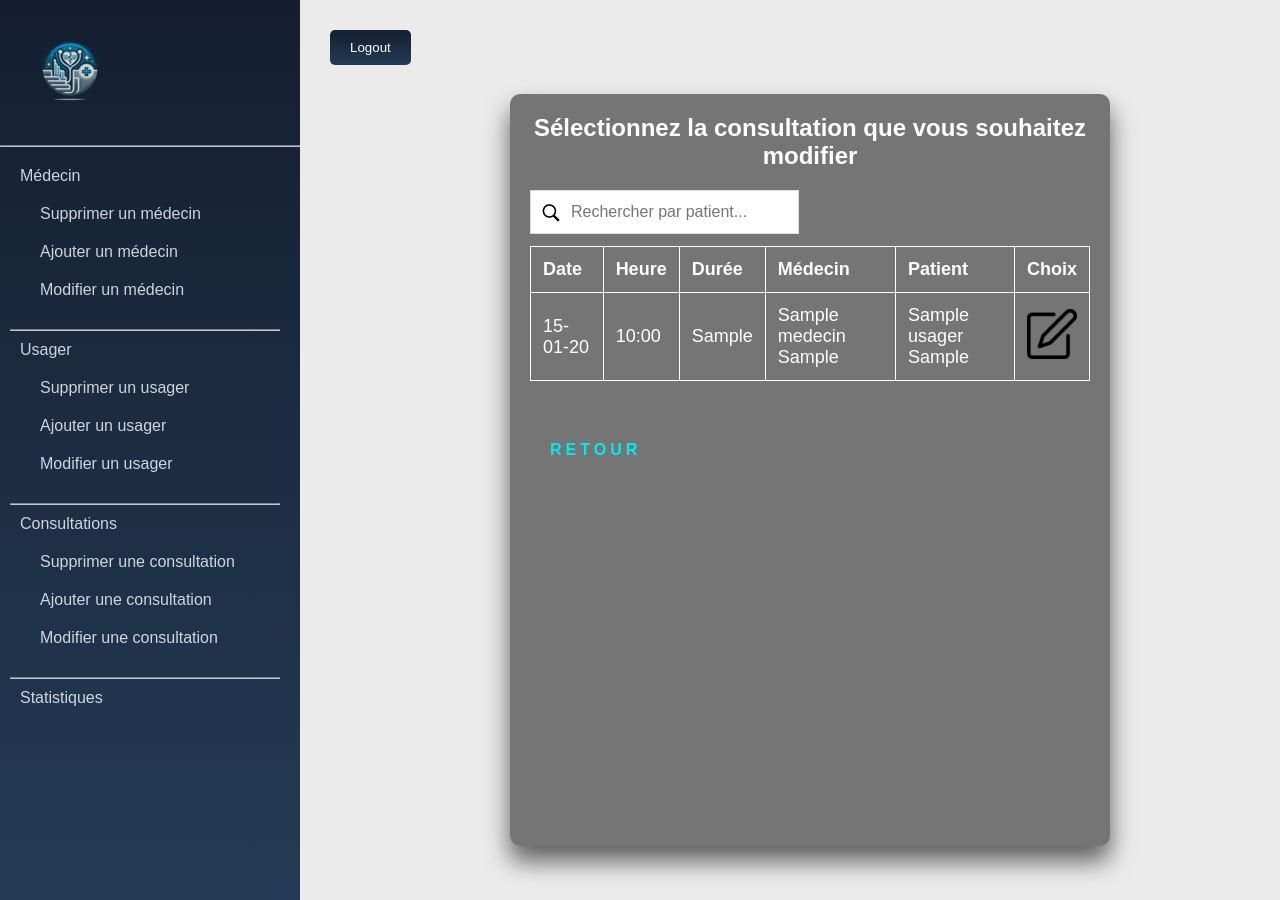
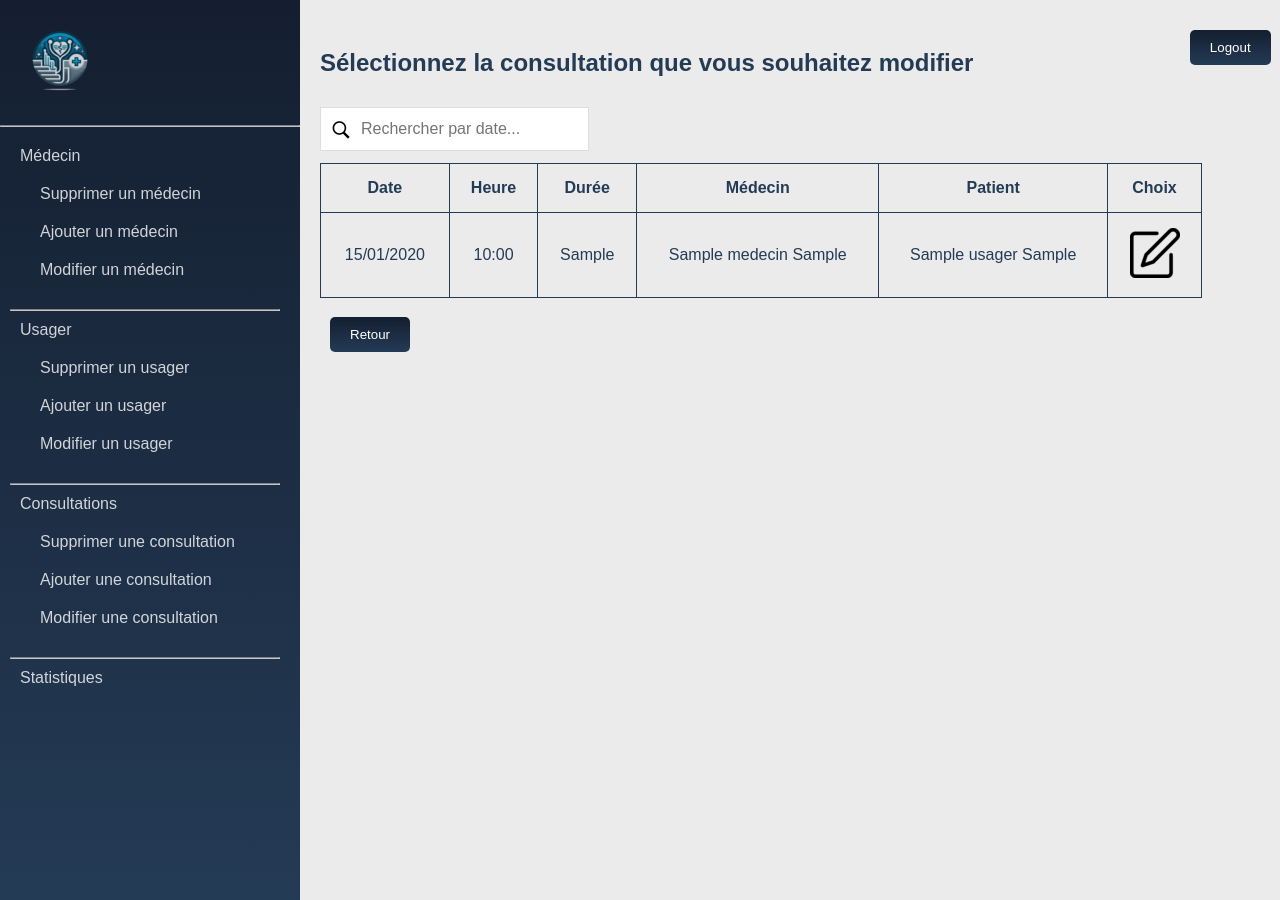
Before and after one commit to Yeetnus/projetPHP, a PHP site: page /PHP/rdv/modifier.php in a window 1280 px wide. Run offline with PHP 8.4, Linux system fonts and the light colour scheme; tables that the repository leaves empty or names only in its code hold one stand-in row (values such as "Sample post").

Commit message:
amélioration css

```diff
--- a/CSS/style.css
+++ b/CSS/style.css
@@ -7,26 +7,37 @@
 
 html {
   height: 100%;
+  overflow-y: auto;
 }
 
 body {
+  height: auto;
+  position: absolute;
   margin: 0px;
   padding: 0px;
   font-family: sans-serif;
   background: linear-gradient(#141e30, #243b55);
 }
 
-h2 {
+.h2page {
+  color: #243b55;
+  margin-top: 3%;
+  margin-bottom: 3%;
+}
+
+h2:not(.h2page) {
   color: #fff;
   margin-top: 3%;
 }
 
 /* Page login */
 .login-box {
+  overflow: auto;
   position: absolute;
   top: 50%;
   left: 50%;
   width: 400px;
+  height: auto;
   padding: 40px;
   transform: translate(-50%, -50%);
   background: rgba(0, 0, 0, .5);
@@ -190,7 +201,7 @@ h2 {
 }
 
 .scrollable-div {
-  height: auto;
+  height: 100%;
   overflow: auto;
 }
 
@@ -249,9 +260,6 @@ h2 {
   font-weight: bolder;
 }
 
-.retour {
-  margin-top: 50px;
-}
 
 @media (max-width: 600px) {
 
@@ -270,21 +278,18 @@ h2 {
   }
 }
 
-#retour {
-  float: right;
-}
 
 table {
   border-collapse: collapse;
-  width: 100%;
-  color: #ffffff;
-  border-color: #ffffff;
+  width: 90%;
+  color: #243b55;
+  border-color: #243b55;
 }
 
 table,
 th,
 td {
-  border: 1px solid #ffffff;
+  border: 1px solid #243b55;
 }
 
 th,
@@ -310,22 +315,6 @@ label {
   margin-bottom: 12px;
 }
 
-#myTable {
-  border-collapse: collapse;
-  width: 100%;
-  border: 1px solid #ddd;
-  font-size: 18px;
-}
-
-#myTable th,
-#myTable td {
-  text-align: left;
-  padding: 12px;
-}
-
-#myTable tr {
-  border-bottom: 1px solid #ddd;
-}
 
 
 nav {
@@ -357,7 +346,7 @@ nav ul {
 }
 
 nav .vertical-menu-logo {
-  padding: 20px;
+  padding: 10px;
   font-size: 1.3em;
   position: relative
 }
@@ -464,4 +453,20 @@ li a:hover {
   border-radius: 5px;
   cursor: pointer;
   transition: background-color 0.3s ease;
+  float: right;
+  margin-right: 3%;
 }
+
+.retour {
+  background: linear-gradient(#141e30, #243b55);
+  color: white;
+  padding: 10px 20px;
+  margin: 10px;
+  border: none;
+  border-radius: 5px;
+  cursor: pointer;
+  transition: background-color 0.3s ease;
+  float: left;
+  margin-top: 2%;
+  margin-bottom: 2%;
+}
--- a/PHP/rdv/ajouter.php
+++ b/PHP/rdv/ajouter.php
@@ -12,7 +12,7 @@
 
 <body>
   <div class="content-wrapper">
-      <div class="scrollable-div login-box ajout">
+      <div class="login-box ">
         <h2 class="h2ajout">Ajouter une consultation</h2>
         <form action="#" method="post" class="formulaire">
           <label>Date & heure</label>
--- a/PHP/rdv/modifier.php
+++ b/PHP/rdv/modifier.php
@@ -15,9 +15,13 @@
 
 
     <div class="content-wrapper">
-            <div class="scrollable-div choice-box">
-                <h2>Sélectionnez la consultation que vous souhaitez modifier</h2>
-                <input type="text" id="myInput" onkeyup="myFunction()" placeholder="Rechercher par patient...">
+
+            <div class="scrollable-div ">
+                <form action="../logout.php" method="post" >
+                    <input id="logout" type="submit" value="Logout">
+                </form>
+                <h2 class="h2page">Sélectionnez la consultation que vous souhaitez modifier</h2>
+                <input type="text" id="myInput" onkeyup="recherche()" placeholder="Rechercher par date...">
 
                 <table id="myTable">
                     <tr>
@@ -45,7 +49,7 @@
                       while ($usager = $recordNomusa->fetch()) { $nomusa = $usager["Nom"] . " " . $usager["Prenom"]; }
                       $date = $row["DateHeureRDV"];
                       $dateHeureObj = new DateTime($date);
-                      $dateRDV = $dateHeureObj->format('d-m-y');
+                      $dateRDV = $dateHeureObj->format('d/m/Y');
                       $heureRDV = $dateHeureObj->format('H:i'); ?>
                       <tr>
                         <td>
@@ -70,28 +74,17 @@
                             </tr>
                         <?php } ?>
                 </table>
-
-                <form>
-                    <a href="../../choix.html" class="choice-button retour" id="retour">
-                        Retour
-                    </a>
-                </form>
-
+                <button class="retour" onclick="location.href='../../choix.php'">Retour</button>
             </div>
-            <form action="../logout.php" method="post" >
-          <input id="logout" type="submit" value="Logout">
-        </form>
     </div>
     <script>
-        function myFunction() {
-            // Declare variables
+        function recherche() {
             var input, filter, table, tr, td, i, txtValue;
             input = document.getElementById("myInput");
             filter = input.value.toUpperCase();
             table = document.getElementById("myTable");
             tr = table.getElementsByTagName("tr");
 
-            // Loop through all table rows, and hide those who don't match the search query
             for (i = 0; i < tr.length; i++) {
                 td = tr[i].getElementsByTagName("td")[0];
                 if (td) {
@@ -104,31 +97,6 @@
                 }
             }
         };
-
-        function masquer_div(id) {
-            var date, heure, duree,usager,medecin;
-            date = document.getElementById("date-formulaire");
-            heure = document.getElementById("heure-formulaire");
-            duree = document.getElementById("duree-formulaire");
-            usager = document.getElementById("usager-formulaire");
-            medecin = document.getElementById("medecin-formulaire");
-
-            if (document.getElementById(id).style.display == 'block') {
-                document.getElementById(id).style.display = 'none';
-
-            }
-            else {
-                document.getElementById(id).style.display = 'block';
-            }
-        }
-
-        function resetInput() {
-            document.getElementById("nom-formulaire").value = "";
-        }
-
-        function saveValues() {
-            localStorage.setItem("date", date);
-        }
     </script>
 </body>
 
--- a/PHP/usager/ajouter.php
+++ b/PHP/usager/ajouter.php
@@ -12,7 +12,7 @@
 
 <body>
   <div class="content-wrapper">
-      <div class="scrollable-div login-box ajout">
+      <div class=" login-box ">
         <h2 class="h2ajout">Ajouter un usager</h2>
         <form action="#" method="post" class="formulaire">
           <div class="user-box">
```
Also changed, not shown: PHP/medecin/ajouter.php (+7 -10 lines), PHP/medecin/modifier.php (+9 -14 lines), PHP/medecin/supprimer.php (+6 -10 lines), PHP/rdv/supprimer.php (+6 -10 lines), PHP/usager/modifier.php (+9 -12 lines), PHP/usager/supprimer.php (+5 -10 lines).
